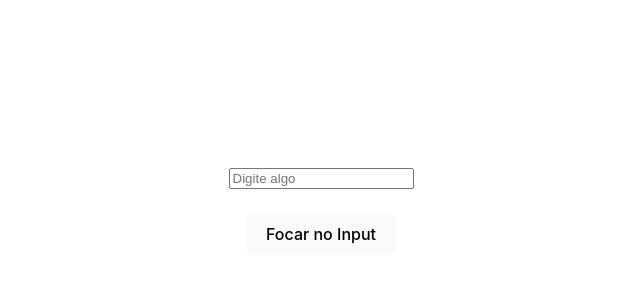
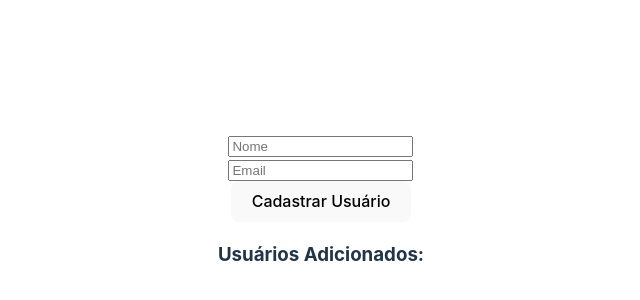
Before and after one commit to treinaweb/treinaweb-direto-ao-ponto-react-19, a React (Vite) app: page / in a window 1280 px wide. Shown: the part 190-490 px from the top of the page, without its empty margins (319-959 px from the left). Built offline with nearby package versions, Linux system fonts and the light colour scheme.

Commit message:
12 - useOptimistic

```diff
--- a/src/App.jsx
+++ b/src/App.jsx
@@ -1,11 +1,9 @@
 import './App.css'
-import Cats from './components/Cats'
-import { CatsContext } from './components/CatsContext';
-import ParentComponent from './components/Ref';
+import FormStatusOptimistic from './components/Optimistic';
 
 function App() {
   return (
-  <ParentComponent />
+  <FormStatusOptimistic />
   );
 }
 
--- /dev/null
+++ b/src/components/Optimistic.jsx
@@ -0,0 +1,67 @@
+import { useActionState, useOptimistic } from "react";
+import { useFormStatus } from "react-dom";
+
+function FormStatusOptimistic() {
+  const handleAddUser = async (prevState, formData) => {
+    const name = formData.get("name");
+    const email = formData.get("email");
+
+    const user = {
+      name,
+      email
+    }
+
+    await new Promise((resolve) => setTimeout(resolve, 2000));
+
+    const updatedUsers = [...(prevState || []), user];
+
+    return updatedUsers;
+  }
+
+  const [users, addUser] = useActionState(handleAddUser, []);
+
+  const [optimisticUsers, addUserOptimistic] = useOptimistic(users, (prevState, formData) => {
+    const name = formData.get("name");
+    const email = formData.get("email");
+
+    return [...(prevState || []), {name, email}];
+  })
+
+  return (
+    <div>
+      <form action={(formData) => {
+        addUserOptimistic(formData);
+        addUser(formData);
+      }}>
+        <div>
+          <input name="name" placeholder="Nome" required />
+        </div>
+        <div>
+          <input name="email" type="email" placeholder="Email" required />
+        </div>
+        <SubmitButton />
+      </form>
+
+      <h3>Usuários Adicionados:</h3>
+      <ul>
+        {optimisticUsers.map((user, index) => (
+          <li key={index}>
+            {user.name} - {user.email} {index >= users.length && <em>(enviando...)</em>}
+          </li>
+        ))}
+      </ul>
+    </div>
+  )
+}
+
+function SubmitButton() {
+  const { pending } = useFormStatus();
+
+  return (
+    <button type="submit" disabled={pending}>
+      {pending ? "Cadastrando..." : "Cadastrar Usuário"}
+    </button>
+  )
+}
+
+export default FormStatusOptimistic;
```
